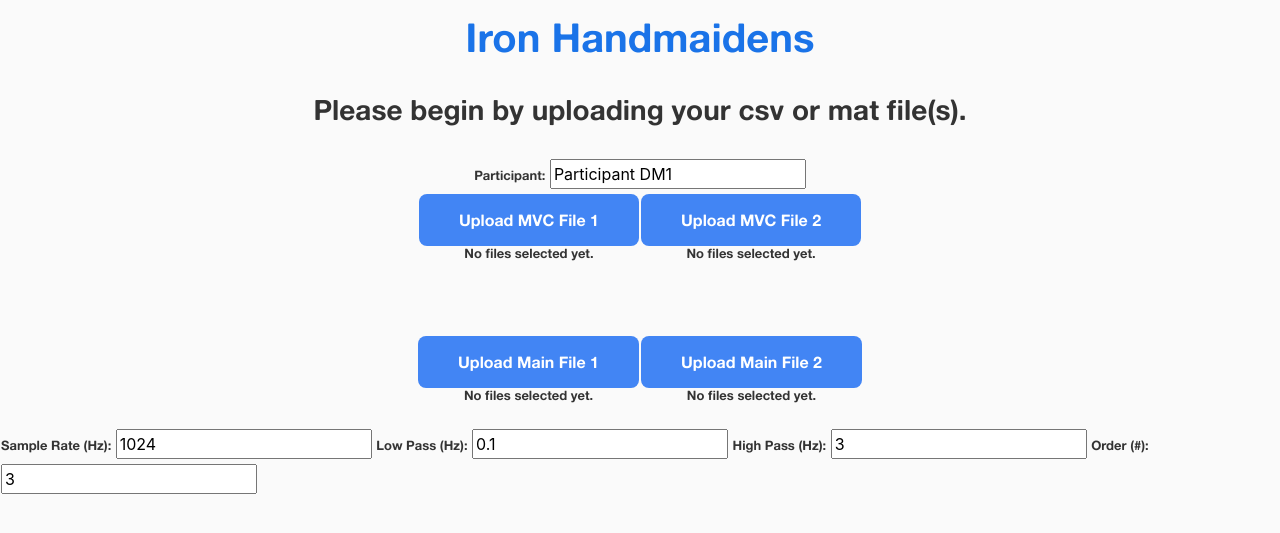
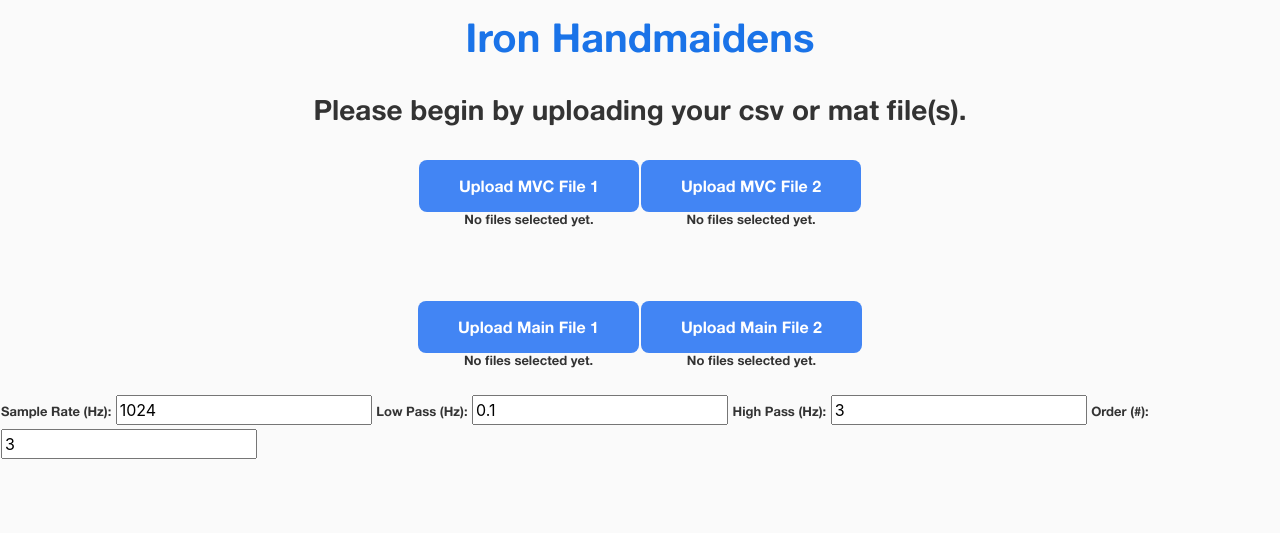
Before and after one commit to eearchey/iron_handmaidens, a Django app: page / in a window 1280 px wide. Shown: the part 59-592 px from the top of the page. Run offline with Django 3.2, Linux system fonts and the light colour scheme; some libraries are stand-ins or nearby versions.

Commit message:
removed the option to input participant, not a feature being provided here

```diff
--- a/iron_handmaidens/data/templates/data/home.html
+++ b/iron_handmaidens/data/templates/data/home.html
@@ -51,8 +51,6 @@
         <br>
         <h3>Please begin by uploading your csv or mat file(s).</h3>
         <br>
-        <label for="participantName">Participant:</label>
-        <input type="text" id="participantName" value="Participant DM1" onclick="this.select()"/>
         <div class = "form-group">
             <center><table>
             <td>
```
